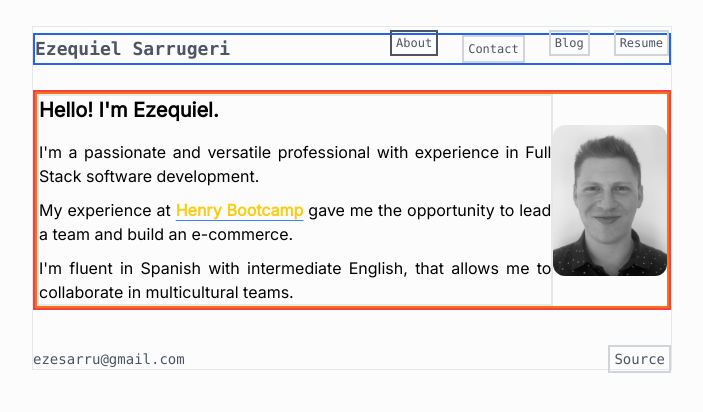
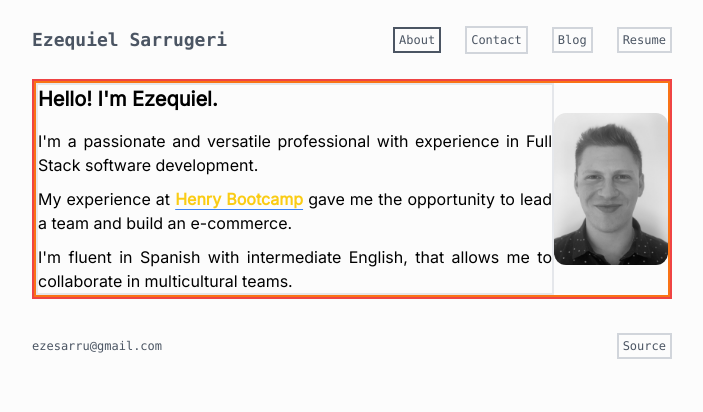
Before and after one commit to ezesarru/Oportunity, a Next.js app: page / in a window 1280 px wide. Shown: the top 412 px of the page, without its empty margins (288-991 px from the left). Built offline with nearby package versions, Linux system fonts and the light colour scheme.

Commit message:
Footer & Topbar OK

```diff
--- a/src/app/layout.js
+++ b/src/app/layout.js
@@ -14,7 +14,7 @@ export default function RootLayout({ children }) {
       <head>
         <link rel="icon" href="/favicon.ico" />
       </head>
-      <body className="border max-w-screen-sm mx-auto mt-[2%]">
+      <body className="max-w-screen-sm mx-auto mt-[2%]">
         <div className="mt-[1%] mb-[4%]">
           <Topbar />
         </div>
--- a/src/components/Footer.jsx
+++ b/src/components/Footer.jsx
@@ -4,7 +4,7 @@ import Link from "next/link";
 
 export default function Footer() {
   return (
-    <footer className="flex text-sm text-center text-gray-600 dark:text-white font-mono">
+    <footer className="flex text-xs text-center text-gray-600 dark:text-white font-mono">
       <div className="grow text-left">
         <p>ezesarru@gmail.com</p>
       </div>
--- a/src/components/Topbar.jsx
+++ b/src/components/Topbar.jsx
@@ -12,9 +12,9 @@ export default function Sidebar() {
   const showContact = useStore((state) => state.showContact);
 
   return (
-    <div className="border-2 border-blue-600 flex justify-between items-center font-mono text-gray-600 dark:text-white">
+    <div className="flex justify-between font-mono text-gray-600 dark:text-white">
       <h1 className="text-lg font-bold">Ezequiel Sarrugeri</h1>
-      <ul className="flex flex-row gap-6 text-xs">
+      <ul className="flex flex-row gap-6 text-xs items-center">
         <li>
           <Link
             href="/"
```
